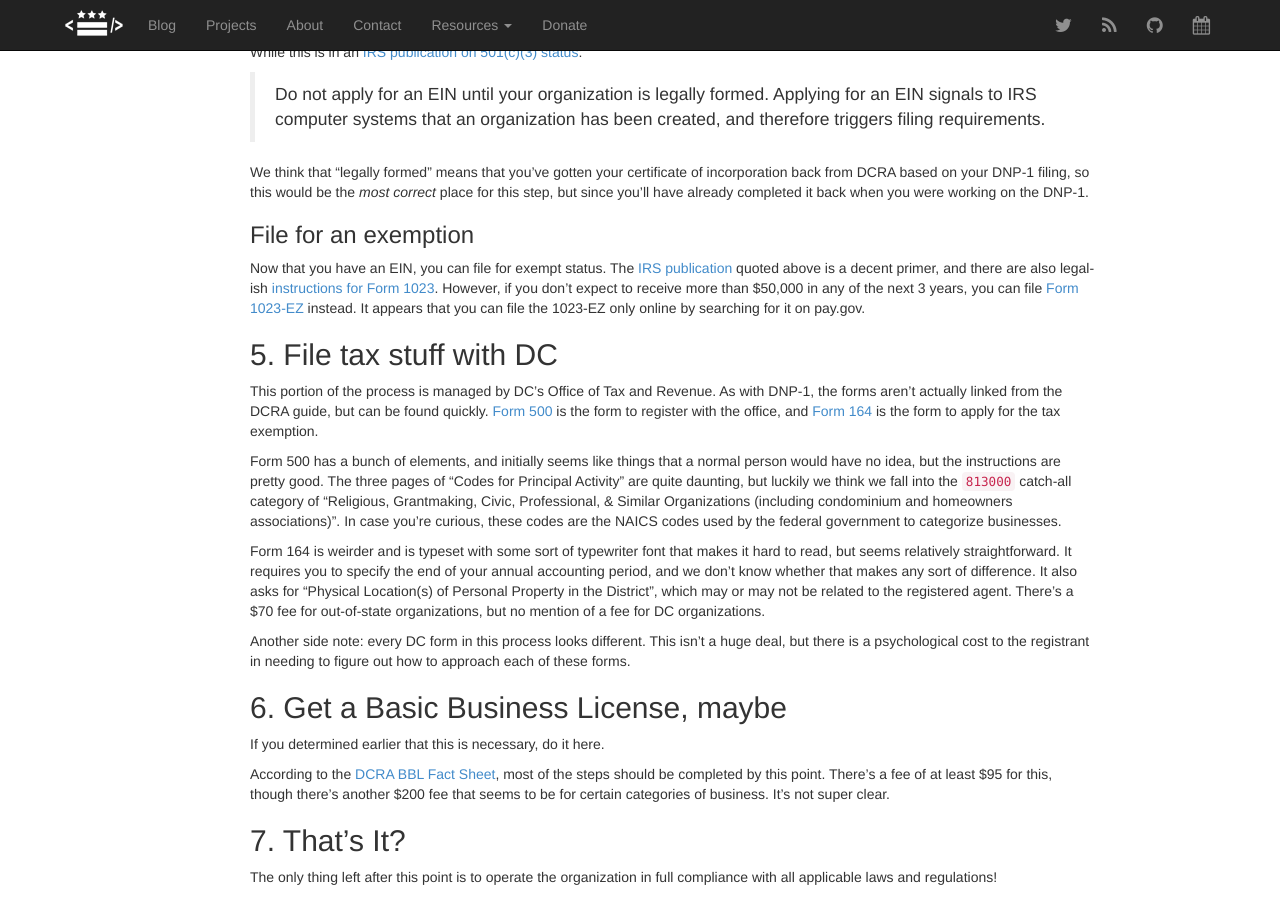
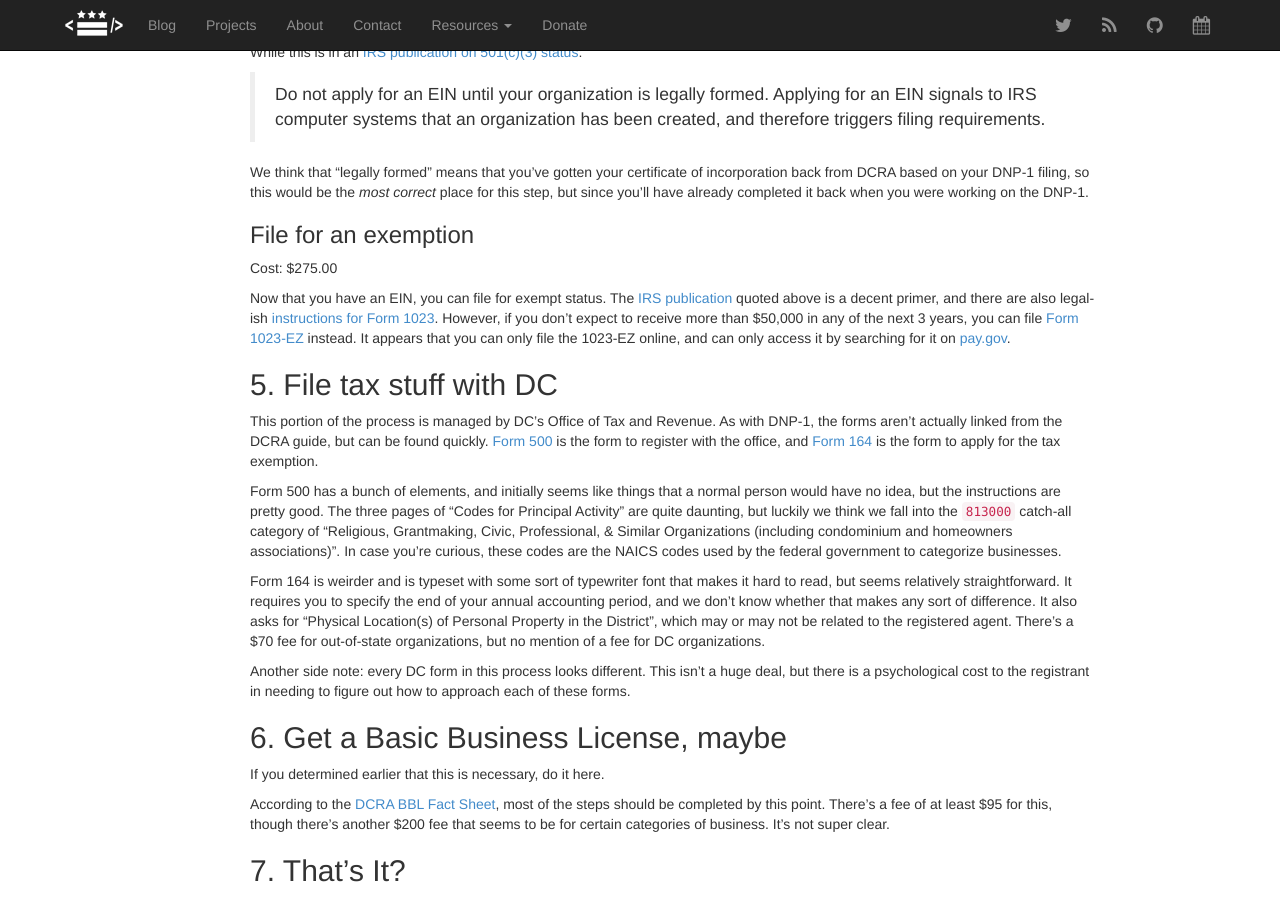
Before and after one commit to civictechdc/codefordc.github.com, a Jekyll site: the page built from blog/_posts/2016-11-17-start-nonprofit.md, in a window 1280 px wide and 900 px high, scrolled down 3433 px. Built offline with Jekyll 4.4.1, drawn with Linux system fonts in a browser that asks for light colours.

Commit message:
add info about 1023-ez

```diff
--- a/blog/_posts/2016-11-17-start-nonprofit.md
+++ b/blog/_posts/2016-11-17-start-nonprofit.md
@@ -157,7 +157,9 @@ We think that "legally formed" means that you've gotten your certificate of inco
 
 ### File for an exemption
 
-Now that you have an EIN, you can file for exempt status. The [IRS publication](https://www.irs.gov/pub/irs-pdf/p4220.pdf) quoted above is a decent primer, and there are also legal-ish [instructions for Form 1023](https://www.irs.gov/pub/irs-pdf/i1023.pdf). However, if you don't expect to receive more than $50,000 in any of the next 3 years, you can file [Form 1023-EZ](https://www.irs.gov/uac/about-form-1023ez) instead. It appears that you can file the 1023-EZ only online by searching for it on pay.gov.
+Cost: $275.00
+
+Now that you have an EIN, you can file for exempt status. The [IRS publication](https://www.irs.gov/pub/irs-pdf/p4220.pdf) quoted above is a decent primer, and there are also legal-ish [instructions for Form 1023](https://www.irs.gov/pub/irs-pdf/i1023.pdf). However, if you don't expect to receive more than $50,000 in any of the next 3 years, you can file [Form 1023-EZ](https://www.irs.gov/uac/about-form-1023ez) instead. It appears that you can only file the 1023-EZ online, and can only access it by searching for it on [pay.gov](https://pay.gov/).
 
 ## 5. File tax stuff with DC
 
```
